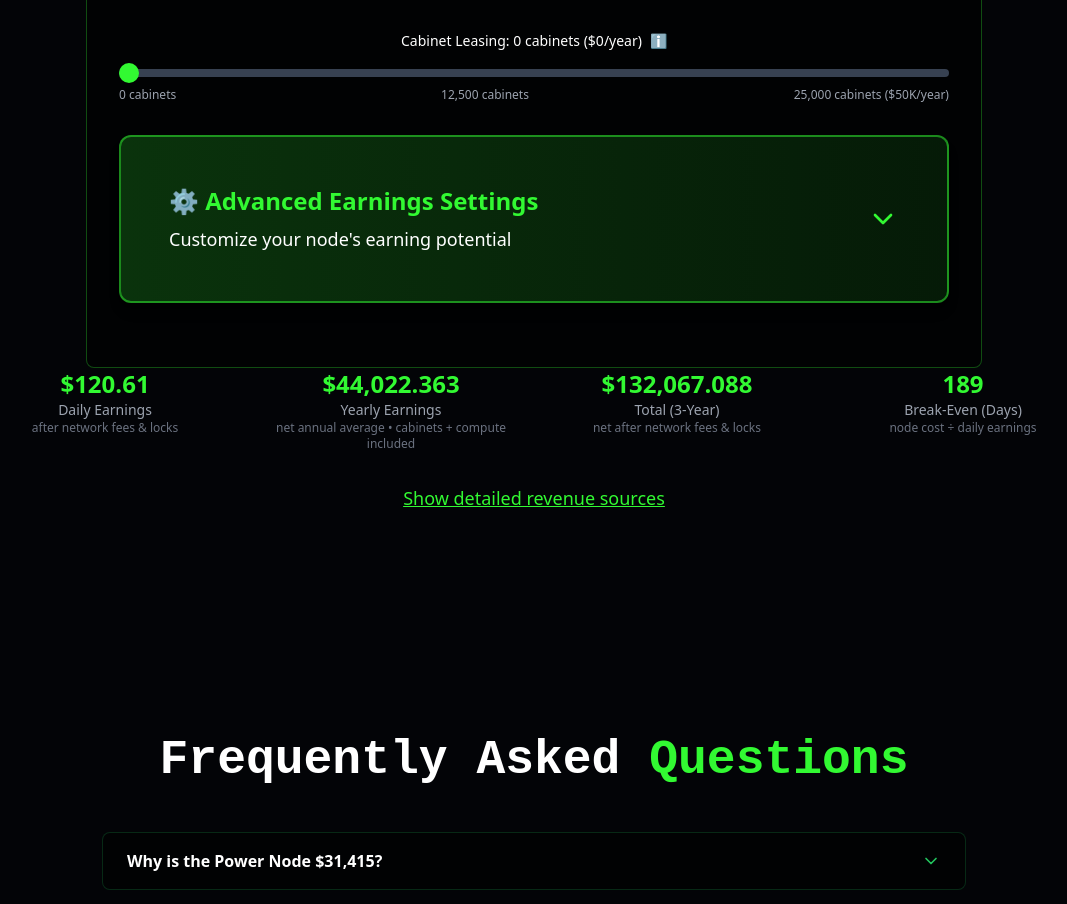
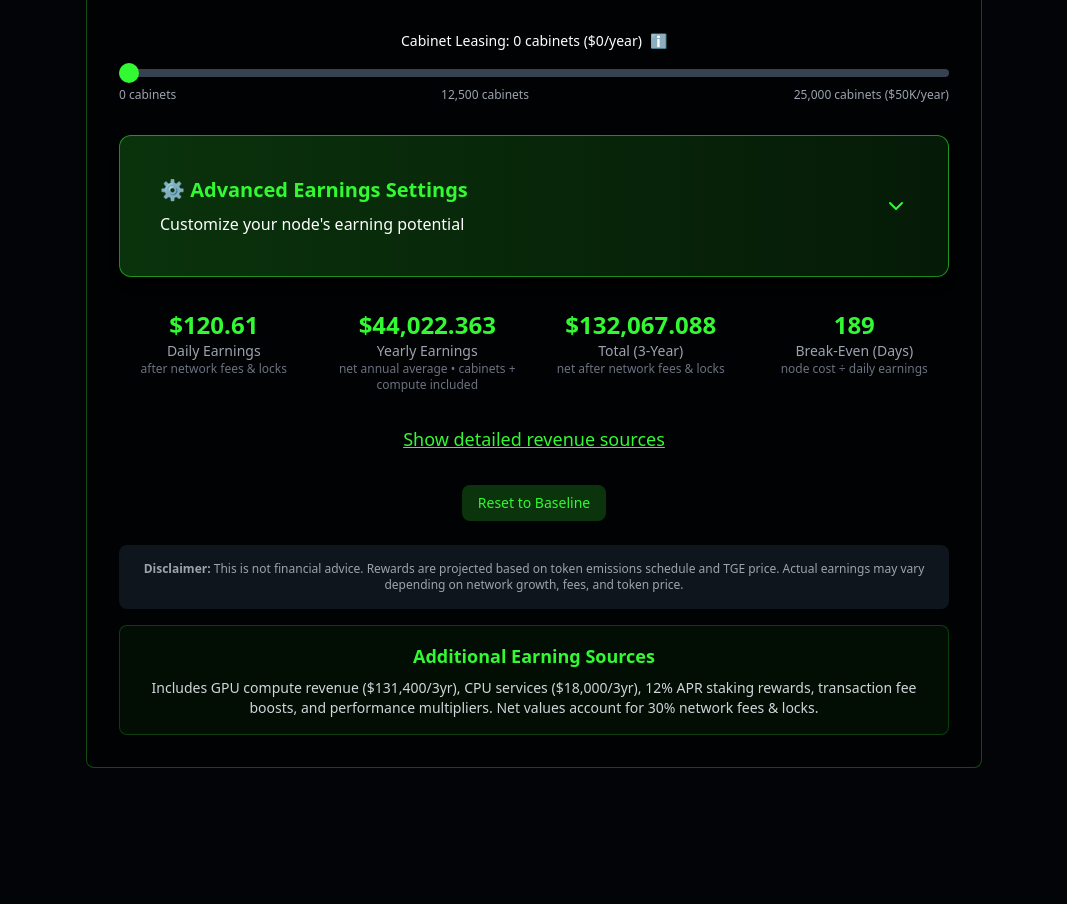
Before and after one commit to opsvoice/pai3-powernode, a React (Vite) app: page / in a window 1280 px wide. Shown: the part 2060-2964 px from the top of the page, without its empty margins (106-1173 px from the left). Built offline with nearby package versions, Linux system fonts and the light colour scheme.

Commit message:
Fix advanced earnings settings section

```diff
--- a/src/components/PowerNodePage.tsx
+++ b/src/components/PowerNodePage.tsx
@@ -375,16 +375,16 @@ const PowerNodePage = () => {
               </div>
 
               {/* Advanced Settings */}
-              <div className="mb-8 bg-gradient-to-r from-[#32f932]/20 to-[#32f932]/10 border-2 border-[#32f932]/50 rounded-xl p-8 shadow-lg">
+              <div className="mb-8 bg-gradient-to-r from-[#32f932]/20 to-[#32f932]/10 border border-[#32f932]/50 rounded-xl p-6 shadow-lg">
                 <button
                   onClick={() => setAdvancedOpen(!advancedOpen)}
                   className="w-full flex items-center justify-between text-left hover:bg-[#32f932]/10 transition-colors p-4 rounded-xl"
                 >
                   <div>
-                    <span className="text-2xl font-bold text-[#32f932]">⚙️ Advanced Earnings Settings</span>
-                    <p className="text-lg text-white mt-2">Customize your node's earning potential</p>
+                    <span className="text-xl font-bold text-[#32f932]">⚙️ Advanced Earnings Settings</span>
+                    <p className="text-base text-white mt-2">Customize your node's earning potential</p>
                   </div>
-                  <ChevronDown className={`h-8 w-8 text-[#32f932] transition-transform ${advancedOpen ? 'rotate-180' : ''}`} />
+                  <ChevronDown className={`h-6 w-6 text-[#32f932] transition-transform ${advancedOpen ? 'rotate-180' : ''}`} />
                 </button>
 
                 {advancedOpen && (
@@ -473,11 +473,6 @@ const PowerNodePage = () => {
                   </motion.div>
                 )}
               </div>
-            </div>
-
-            <div className="space-y-4">
-
-            <div className="space-y-6">
               <div className="grid md:grid-cols-4 gap-6 mb-8">
                 <div className="text-center">
                   <div className="text-2xl font-bold text-[#32f932]">${(roiResult.net3yr / (3 * 365)).toFixed(2)}</div>
@@ -504,9 +499,7 @@ const PowerNodePage = () => {
                   <div className="text-xs text-gray-500">node cost ÷ daily earnings</div>
                 </div>
               </div>
-            </div>
 
-            <div className="space-y-4">
               {/* Collapsible Breakdown */}
               <div className="mb-8">
                 <button
@@ -600,6 +593,9 @@ const PowerNodePage = () => {
                       <strong>Note:</strong> Token rewards and staking are guaranteed for the first 36 months.
                       Future earnings depend on network adoption and tokenomics updates.
                     </p>
+                  </div>
+                )}
+              </div>
 
               <button
                 onClick={() => {
@@ -627,10 +623,6 @@ const PowerNodePage = () => {
                   Net values account for {(deflationPct * 100).toFixed(0)}% network fees & locks.
                 </p>
               </div>
-                  </div>
-                )}
-              </div>
-            </div>
             </div>
           </motion.div>
         </div>
```
